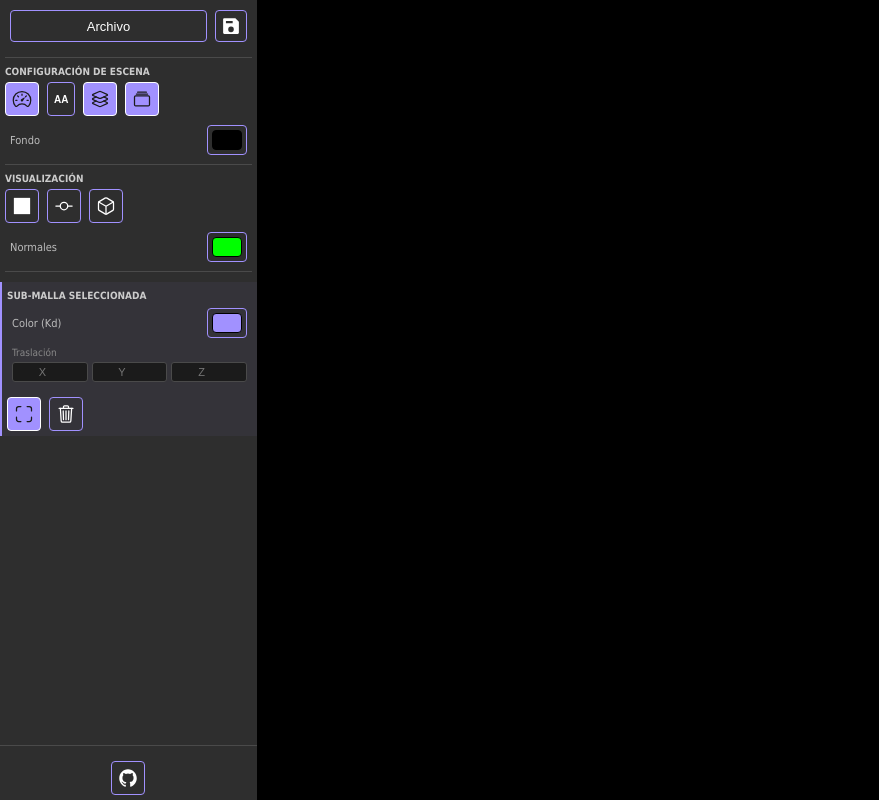
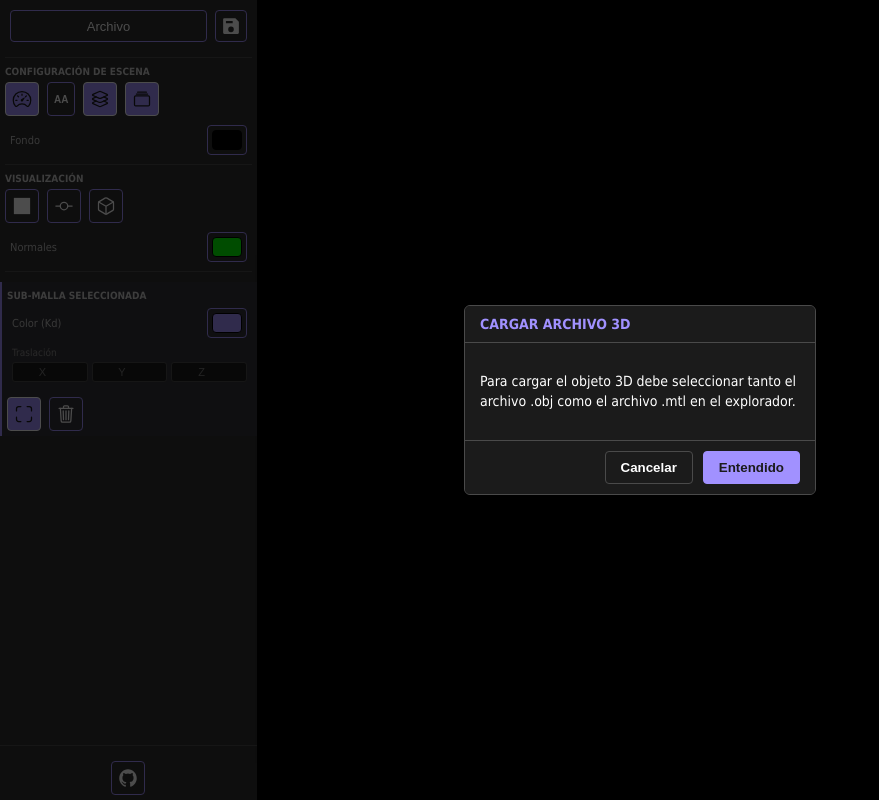
Before and after one commit to YariCB/CG-UCV-Project3D, a React (Vite) app: page / in a window 1280 px wide. Both pictures are taken after a click on the button "Archivo". Shown: the whole page, without its empty margins (0-879 px from the left). Built offline with nearby package versions, Linux system fonts and the light colour scheme.

Commit message:
Adding ConfirmationModal

```diff
--- /dev/null
+++ b/src/app/components/ConfirmationModal.tsx
@@ -0,0 +1,55 @@
+import React from 'react';
+import '../../styles/ConfirmationModal.css';
+
+interface ConfirmationModalProps {
+    title: string;
+    message: string;
+    onConfirm: () => void;
+    onCancel: () => void;
+}
+
+const ConfirmationModal: React.FC<ConfirmationModalProps> = ({
+    title,
+    message,
+    onConfirm,
+    onCancel
+}) => {
+    return (
+        // Overlay semitransparente que cubre toda la pantalla
+        <div className="modal-overlay" onClick={onCancel}>
+            {/* Contenedor principal del modal (detiene la propagación del clic) */}
+            <div
+                className="confirmation-modal-container"
+                onClick={e => e.stopPropagation()}
+            >
+                {/* Estilo del título similar a Sidebar/Tooltip */}
+                <div className="modal-header">
+                    <div className="modal-title">{title}</div>
+                </div>
+
+                {/* Contenido del mensaje */}
+                <div className="modal-body">
+                    <p>{message}</p>
+                </div>
+
+                {/* Botones de acción */}
+                <div className="modal-actions">
+                    <button
+                        className="modal-button cancel"
+                        onClick={onCancel}
+                    >
+                        Cancelar
+                    </button>
+                    <button
+                        className="modal-button confirm"
+                        onClick={onConfirm}
+                    >
+                        Entendido
+                    </button>
+                </div>
+            </div>
+        </div>
+    );
+};
+
+export default ConfirmationModal;
--- a/src/app/components/Sidebar.tsx
+++ b/src/app/components/Sidebar.tsx
@@ -1,11 +1,18 @@
 import React, { useRef, useState, useEffect } from 'react';
 import '../../styles/Sidebar.css';
 import ColorWheel from './ColorWheel';
+import ConfirmationModal from './ConfirmationModal';
 import { parseOBJ, parseMTL, assignMaterials, normalizeOBJ, Material } from '../lib/objLoader';
 
 interface SidebarProps { bgColor: string; setBgColor: (c: string) => void; setMeshes: (m: any[]) => void }
 const Sidebar: React.FC<SidebarProps> = ({ bgColor, setBgColor, setMeshes }) => {
   const fileInputRef = useRef<HTMLInputElement>(null);
+
+  // Estados para el modal
+  const [modalOpen, setModalOpen] = useState(false);
+  const [modalTitle, setModalTitle] = useState('');
+  const [modalMessage, setModalMessage] = useState('');
+  const [modalOnConfirm, setModalOnConfirm] = useState<() => void>(() => () => {});
 
   // Estados para simular la selección (esto vendría de tu lógica WebGL)
   const [hasSelection, setHasSelection] = useState(true);
@@ -62,7 +69,13 @@ const Sidebar: React.FC<SidebarProps> = ({ bgColor, setBgColor, setMeshes }) =>
     const handleFileUpload = async (files: FileList | null) => {
       if (!files) return;
       const objFile = Array.from(files).find(f => f.name.endsWith(".obj"));
-      if (!objFile) return alert("Debe seleccionar un archivo OBJ");
+      if (!objFile) {
+        setModalTitle('Error de carga');
+        setModalMessage('Debe seleccionar un archivo OBJ.');
+        setModalOnConfirm(() => () => setModalOpen(false));
+        setModalOpen(true);
+        return;
+      }
 
       const objText = await objFile.text();
       const objData = parseOBJ(objText);
@@ -97,11 +110,17 @@ const Sidebar: React.FC<SidebarProps> = ({ bgColor, setBgColor, setMeshes }) =>
           materials = parseMTL(mtlText);
         } catch (err) {
           console.warn('Error leyendo MTL:', err);
-          alert('Error leyendo archivo MTL. Se asignará color gris por defecto.');
+          setModalTitle('Error leyendo MTL');
+          setModalMessage('Error leyendo archivo MTL. Se asignará color gris por defecto.');
+          setModalOnConfirm(() => () => setModalOpen(false));
+          setModalOpen(true);
           materials['default'] = { Kd: [0.7, 0.7, 0.7] };
         }
       } else {
-        alert('No se encontró archivo MTL. Se asignará color gris por defecto.');
+        setModalTitle('MTL no encontrado');
+        setModalMessage('No se encontró archivo MTL. Se asignará color gris por defecto.');
+        setModalOnConfirm(() => () => setModalOpen(false));
+        setModalOpen(true);
         materials['default'] = { Kd: [0.7, 0.7, 0.7] };
       }
 
@@ -171,11 +190,20 @@ const Sidebar: React.FC<SidebarProps> = ({ bgColor, setBgColor, setMeshes }) =>
   };
 
   return (
+    <>
     <aside className="sidebar-container">
       {/* SECCIÓN 1: ARCHIVO */}
       <div className="sidebar-section">
         <div className="file-ops-group">
-          <button className="sidebar-button archive-btn" onClick={() => fileInputRef.current?.click()}>
+          <button
+            className="sidebar-button archive-btn"
+            onClick={() => {
+              setModalTitle('Cargar archivo 3D');
+              setModalMessage('Para cargar el objeto 3D debe seleccionar tanto el archivo .obj como el archivo .mtl en el explorador.');
+              setModalOnConfirm(() => () => fileInputRef.current?.click());
+              setModalOpen(true);
+            }}
+          >
             Archivo
           </button>
           <button className="sidebar-button save-btn" title="Guardar Escena">
@@ -316,6 +344,19 @@ const Sidebar: React.FC<SidebarProps> = ({ bgColor, setBgColor, setMeshes }) =>
         </a>
       </div>
     </aside>
+
+    {modalOpen && (
+      <ConfirmationModal
+        title={modalTitle}
+        message={modalMessage}
+        onConfirm={() => {
+          modalOnConfirm();
+          setModalOpen(false);
+        }}
+        onCancel={() => setModalOpen(false)}
+      />
+    )}
+    </>
   );
 };
 
--- /dev/null
+++ b/src/styles/ConfirmationModal.css
@@ -0,0 +1,89 @@
+/* Overlay */
+.modal-overlay {
+    position: fixed;
+    top: 0;
+    left: 0;
+    width: 100%;
+    height: 100%;
+    background-color: rgba(0, 0, 0, 0.7);
+    display: flex;
+    justify-content: center;
+    align-items: center;
+    z-index: 2000;
+}
+
+/* Contenedor del Modal) */
+.confirmation-modal-container {
+    background-color: #1b1b1b;
+    border: 1px solid #4a4a4a;
+    border-radius: 6px;
+    box-shadow: 0 4px 15px rgba(0, 0, 0, 0.5);
+    width: 350px;
+    max-width: 90%;
+    color: #ffffff;
+    padding: 0;
+    overflow: hidden;
+}
+
+/* Estilo del Header/Título */
+.modal-header {
+    background-color: #1b1b1b;
+    padding: 10px 15px;
+    border-bottom: 1px solid #4a4a4a;
+}
+
+.modal-title {
+    font-size: 14px;
+    font-weight: bold;
+    text-transform: uppercase;
+    color: #A191FF;
+}
+
+/* Cuerpo del Mensaje */
+.modal-body {
+    padding: 15px;
+    font-size: 14px;
+    line-height: 1.4;
+}
+
+/* Contenedor de Acciones */
+.modal-actions {
+    display: flex;
+    justify-content: flex-end;
+    gap: 10px;
+    padding: 10px 15px;
+    border-top: 1px solid #4a4a4a;
+    background-color: #1b1b1b;
+}
+
+/* Estilos de Botones */
+.modal-button {
+    padding: 8px 15px;
+    border-radius: 4px;
+    cursor: pointer;
+    font-weight: bold;
+    transition: background-color 0.2s, border-color 0.2s;
+}
+
+/* Botón Cancelar */
+.modal-button.cancel {
+    background-color: transparent;
+    border: 1px solid #4a4a4a;
+    color: #ffffff;
+}
+
+.modal-button.cancel:hover {
+    background-color: #3f3f3f;
+}
+
+/* Botón Confirmar */
+.modal-button.confirm {
+    background-color: #A191FF;
+    border: 1px solid #A191FF;
+    color: #1b1b1b;
+}
+
+.modal-button.confirm:hover {
+    background-color: #927efd;
+    border-color: #927efd;
+}
```
